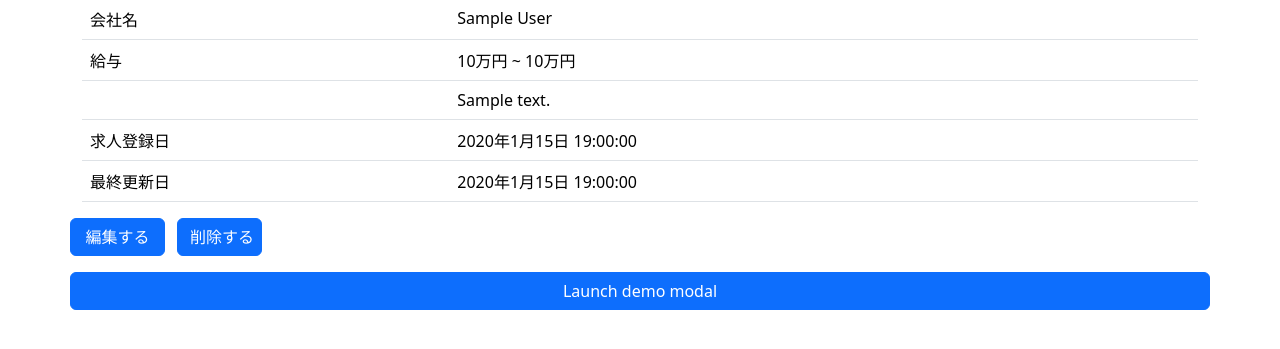
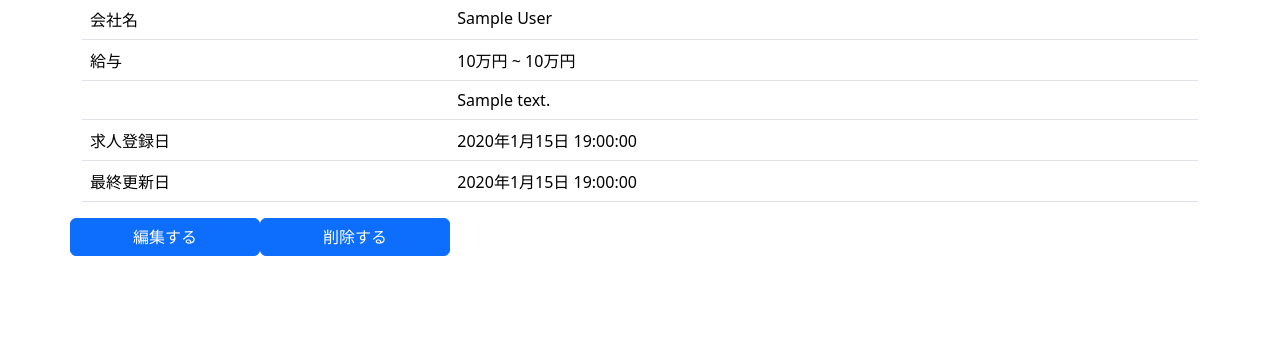
Before and after one commit to eijikEIJIK/intern2022, a Django app: page /work/1/ in a window 1280 px wide. Shown: the part 145-494 px from the top of the page. Run offline with Django 3.2, Linux system fonts and the light colour scheme; a user stored in the database is signed in; tables that the repository leaves empty hold one stand-in row (values such as "Sample post"); parts of the project's set-up code (start-up, migrations or seed data) failed here and were passed over; some libraries are stand-ins or nearby versions.

Commit message:
add delete modal

```diff
--- a/microhr/templates/work/detail.html
+++ b/microhr/templates/work/detail.html
@@ -29,35 +29,28 @@
     </tr>
 </table>
 
-<div class="row align-items-start">
+<div class="row align-items-center">
     {% if user.is_authenticated and user.is_company and user == work.company %}
-    <a class="col-1 btn btn-primary" href="{% url 'work_edit' work.id %}">編集する</a>
+    <a type="button" class="col-2 btn btn-primary" href="{% url 'work_edit' work.id %}">編集する</a>
 
-    <form class="col" action="{% url 'work_delete' work.id %}" method="POST">
-        {% csrf_token %}
-        <input class="col-1 btn btn-primary" type="submit" value="削除する">
-    </form>
     <!-- Button trigger modal -->
-    <button type="button" class="btn btn-primary" data-toggle="modal" data-target="#exampleModal">
-        Launch demo modal
+    <button type="button" class="col-2 btn btn-primary" data-toggle="modal" data-target="#deletework">
+        削除する
     </button>
 
     <!-- Modal -->
-    <div class="modal fade" id="exampleModal" tabindex="-1" role="dialog" aria-labelledby="exampleModalLabel" aria-hidden="true">
+    <div class="modal fade" id="deletework" tabindex="-1" role="dialog" aria-labelledby="exampleModalLabel" aria-hidden="true">
     <div class="modal-dialog" role="document">
         <div class="modal-content">
-        <div class="modal-header">
-            <h5 class="modal-title" id="exampleModalLabel">Modal title</h5>
-            <button type="button" class="close" data-dismiss="modal" aria-label="Close">
-            <span aria-hidden="true">&times;</span>
-            </button>
-        </div>
         <div class="modal-body">
-            ...
+            本当に削除しますか？
         </div>
         <div class="modal-footer">
             <button type="button" class="btn btn-secondary" data-dismiss="modal">Close</button>
-            <button type="button" class="btn btn-primary">Save changes</button>
+            <form action="{% url 'work_delete' work.id %}" method="POST">
+                {% csrf_token %}
+                <input class="col btn btn-primary" type="submit" value="削除する">
+            </form>
         </div>
         </div>
     </div>
```
